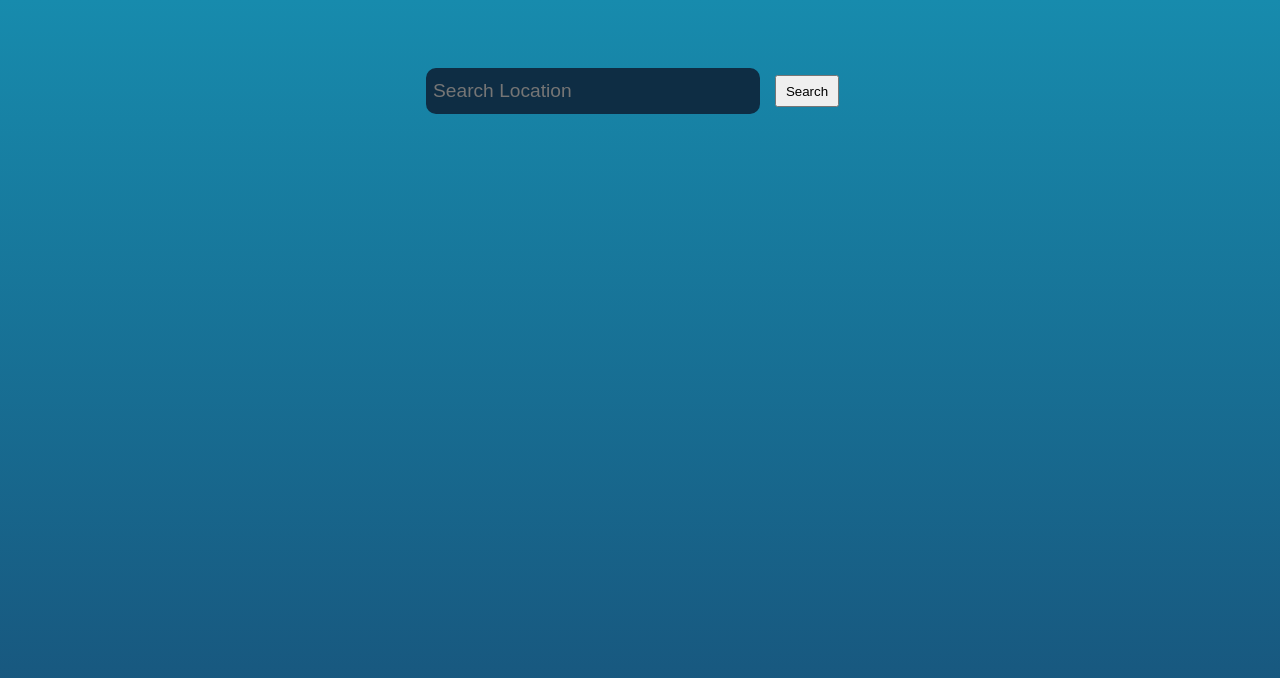
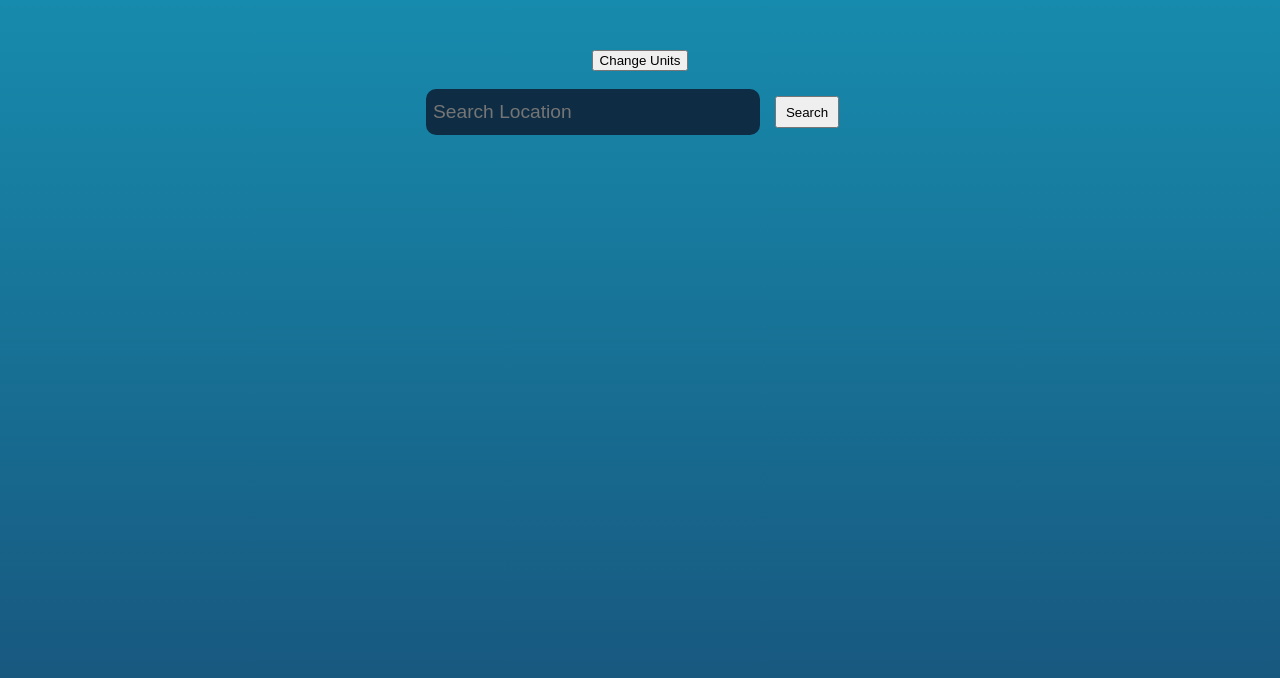
Before and after one commit to firepeashooter/weather-forecast-app, a website built with webpack: page src/index.html in a window 1280 px wide. Built offline with nearby package versions, Linux system fonts and the light colour scheme.

Commit message:
Adding Button

```diff
--- a/src/index.html
+++ b/src/index.html
@@ -10,6 +10,9 @@
 <body>
 
 	<div class="body">
+
+
+		<button>Change Units</button>
 
 		<div class="search">
 
```
